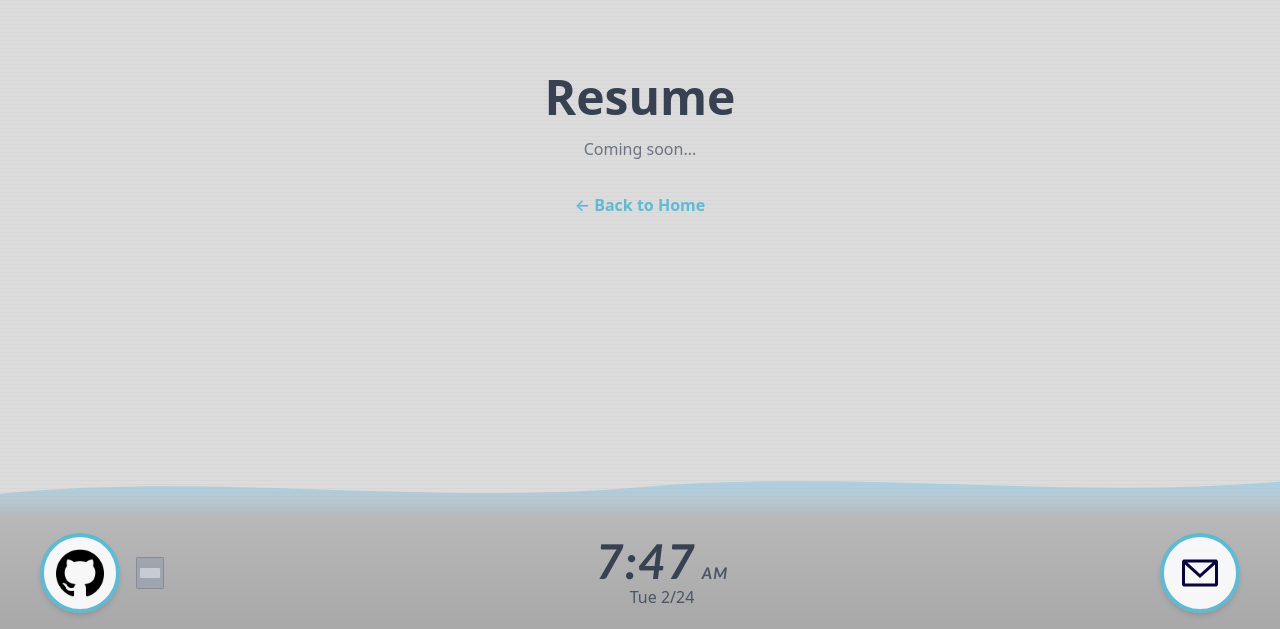
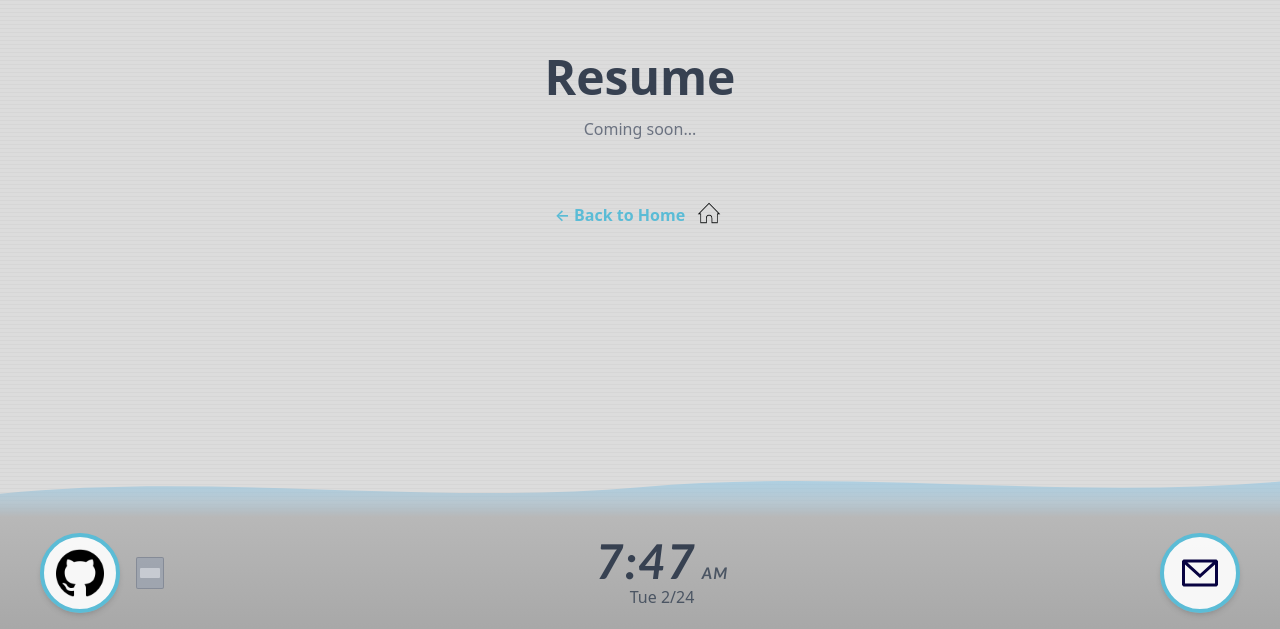
Before and after one commit to hiimkimchi/hiimkimchi.github.io, a React (Vite) app in the folder bryan-website/: page /resume in a window 1280 px wide. Shown: the part 171-800 px from the top of the page. Built offline with nearby package versions, Linux system fonts and the light colour scheme.

Commit message:
refactor to use Backtohome component

```diff
--- a/bryan-website/src/pages/Blog.tsx
+++ b/bryan-website/src/pages/Blog.tsx
@@ -1,5 +1,6 @@
-import { Link } from "react-router-dom";
+
 import BottomBar from "../components/BottomBar";
+import BackToHome from "../components/BackToHome";
 
 export default function Blog() {
   return (
@@ -9,12 +10,7 @@
           Blog
         </h1>
         <p className="text-gray-500 text-sm sm:text-base mb-8">Coming soon...</p>
-        <Link
-          to="/"
-          className="text-wii-ring hover:text-sky-600 font-semibold text-sm sm:text-base transition-colors"
-        >
-          ← Back to Home
-        </Link>
+        <BackToHome />
       </div>
       <BottomBar />
     </div>
--- a/bryan-website/src/pages/Projects.tsx
+++ b/bryan-website/src/pages/Projects.tsx
@@ -1,5 +1,5 @@
-import { Link } from "react-router-dom";
 import BottomBar from "../components/BottomBar";
+import BackToHome from "../components/BackToHome";
 
 export default function Projects() {
   return (
@@ -9,12 +9,7 @@
           Projects
         </h1>
         <p className="text-gray-500 text-sm sm:text-base mb-8">Coming soon...</p>
-        <Link
-          to="/"
-          className="text-wii-ring hover:text-sky-600 font-semibold text-sm sm:text-base transition-colors"
-        >
-          ← Back to Home
-        </Link>
+        <BackToHome />
       </div>
       <BottomBar />
     </div>
--- a/bryan-website/src/pages/Resume.tsx
+++ b/bryan-website/src/pages/Resume.tsx
@@ -1,5 +1,5 @@
-import { Link } from "react-router-dom";
 import BottomBar from "../components/BottomBar";
+import BackToHome from "../components/BackToHome";
 
 export default function Resume() {
   return (
@@ -9,12 +9,7 @@
           Resume
         </h1>
         <p className="text-gray-500 text-sm sm:text-base mb-8">Coming soon...</p>
-        <Link
-          to="/"
-          className="text-wii-ring hover:text-sky-600 font-semibold text-sm sm:text-base transition-colors"
-        >
-          ← Back to Home
-        </Link>
+        <BackToHome />
       </div>
       <BottomBar />
     </div>
--- a/bryan-website/src/pages/Skills.tsx
+++ b/bryan-website/src/pages/Skills.tsx
@@ -1,5 +1,5 @@
-import { Link } from "react-router-dom";
 import BottomBar from "../components/BottomBar";
+import BackToHome from "../components/BackToHome";
 
 export default function Skills() {
   return (
@@ -9,12 +9,7 @@
           Skills
         </h1>
         <p className="text-gray-500 text-sm sm:text-base mb-8">Coming soon...</p>
-        <Link
-          to="/"
-          className="text-wii-ring hover:text-sky-600 font-semibold text-sm sm:text-base transition-colors"
-        >
-          ← Back to Home
-        </Link>
+        <BackToHome />
       </div>
       <BottomBar />
     </div>
```
